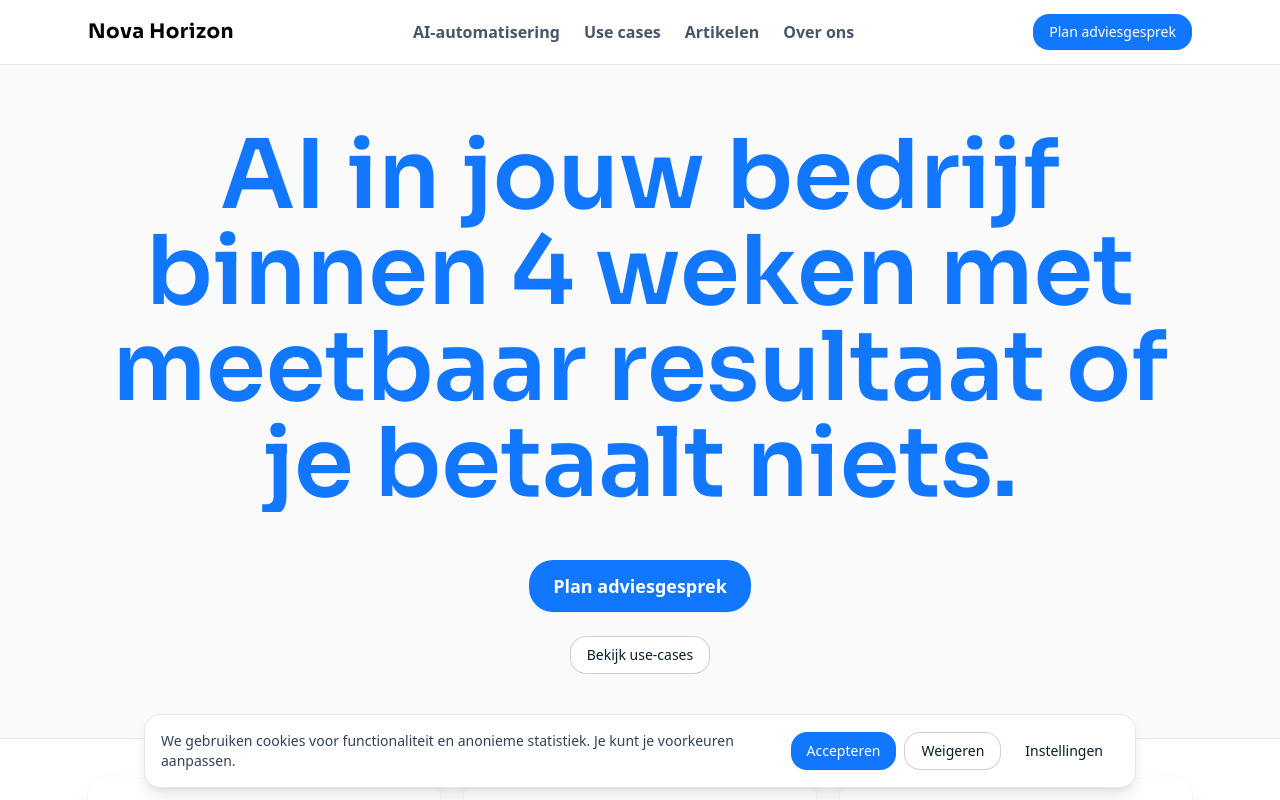
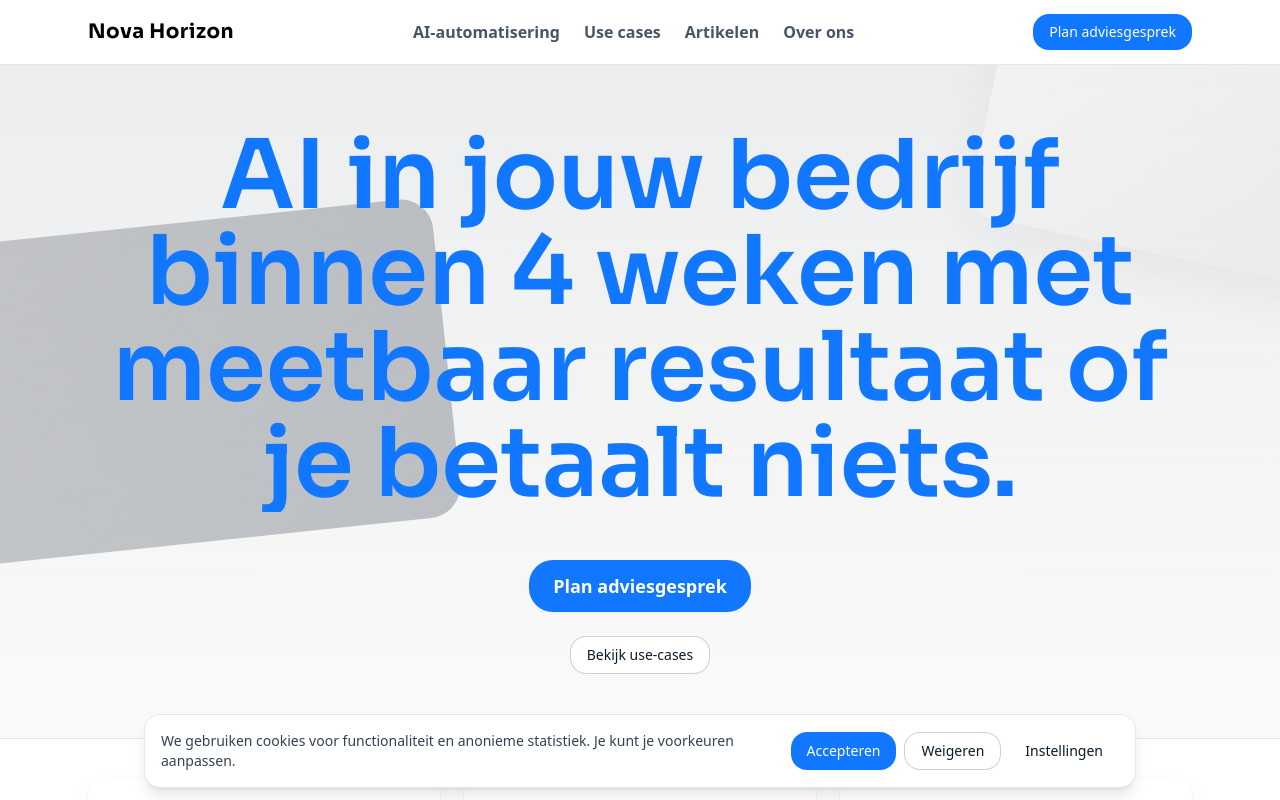
Before and after one commit to cwazuidema/novahorizon_corporate, a Next.js app: page / in a window 1280 px wide. Shown: the top 800 px of the page. Built offline with nearby package versions, Linux system fonts and the light colour scheme.

Commit message:
Update styling in HomePage and AbstractBackdrop components: Add 'isolate' class to section for improved layout and increase opacity of backdrop elements for enhanced visual depth.

```diff
--- a/app/page.js
+++ b/app/page.js
@@ -15,7 +15,7 @@ import { BoltIcon, ScaleIcon, ShieldCheckIcon, ChartBarIcon, MapIcon, LockClosed
 export default function HomePage() {
     return (
         <main>
-            <section className="relative border-b border-[#E6E6E6] bg-[#FAFAFA] py-16">
+            <section className="relative isolate border-b border-[#E6E6E6] bg-[#FAFAFA] py-16">
                 <AbstractBackdrop />
                 <Container className="grid items-center gap-8 md:grid-cols-2">
                     <h1 className="mb-4 text-5xl font-semibold leading-tight text-center md:col-span-2 md:text-8xl bg-clip-text text-transparent bg-gradient-to-br from-hadfield_blue to-hadfield_blue" style={{ fontFamily: 'var(--font-sora), var(--font-inter), ui-sans-serif' }}>
--- a/components/AbstractBackdrop.jsx
+++ b/components/AbstractBackdrop.jsx
@@ -12,11 +12,11 @@ export default function AbstractBackdrop() {
             }} />
             <div className="absolute -left-24 top-40 h-80 w-[34rem] -rotate-6 rounded-[2rem]" style={{
                 background: 'linear-gradient(135deg, #3A3F47, #0B1C2C)',
-                opacity: 0.08,
+                opacity: 0.25,
             }} />
             <div
                 className="absolute right-10 bottom-0 h-56 w-56 rotate-6 rounded-2xl bg-[radial-gradient(circle_at_30%_30%,_theme(colors.hadfield_blue),_transparent_60%)]"
-                style={{ opacity: 0.08 }}
+                style={{ opacity: 0.2 }}
             />
         </div>
     );
```
